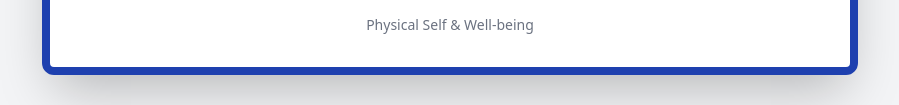
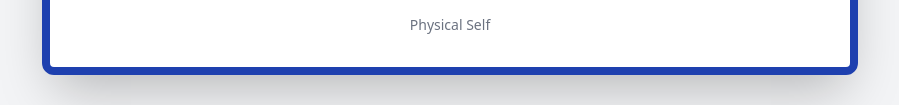
Before and after one commit to johncarlopalapar/BingoCard, a plain HTML site: page index.html in a window 1280 px wide. Shown: the part 1045-1150 px from the top of the page, without its empty margins (190-1089 px from the left). Drawn offline with nearby package versions, Linux system fonts and the light colour scheme.

Commit message:
Update index.html

```diff
--- a/index.html
+++ b/index.html
@@ -92,7 +92,7 @@
             </div>
 
             <div class="mt-4 text-center text-sm text-gray-500 font-medium">
-                Physical Self & Well-being
+                Physical Self
             </div>
         </div>
     </div>
```
